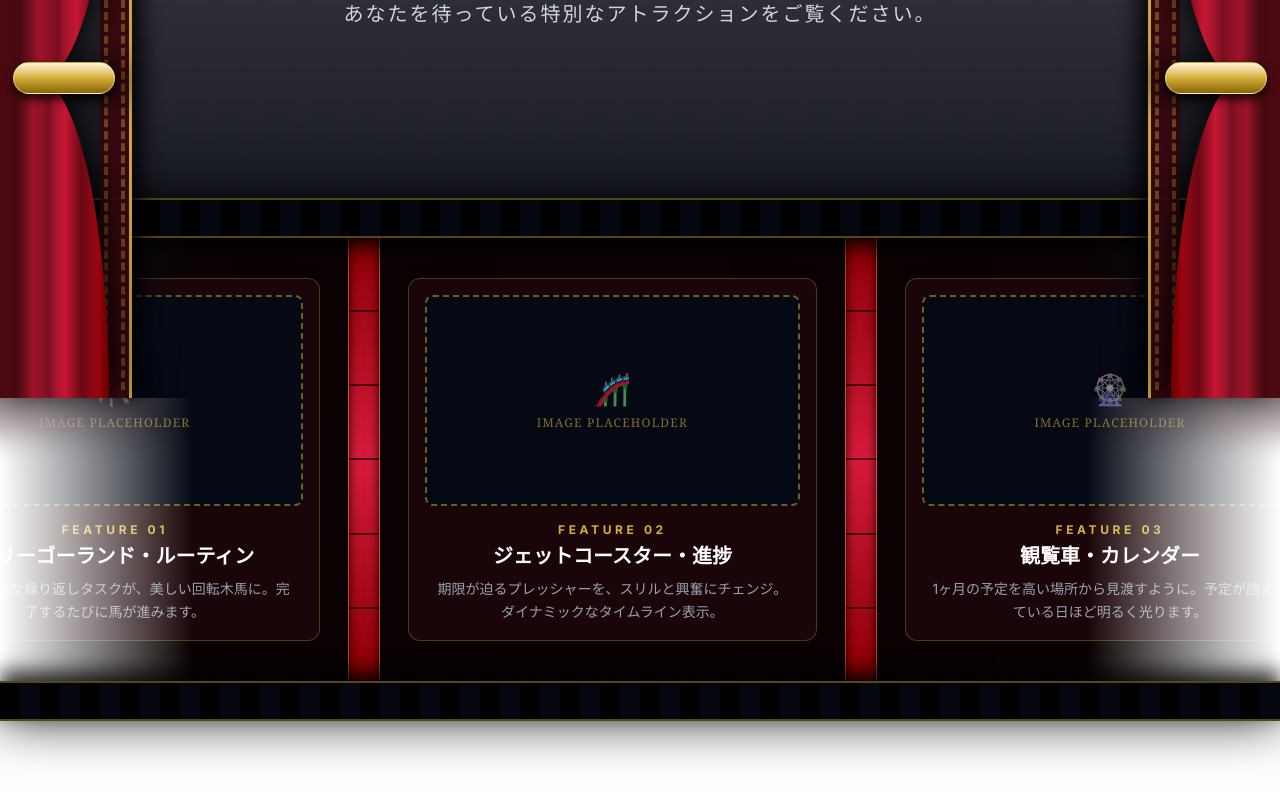
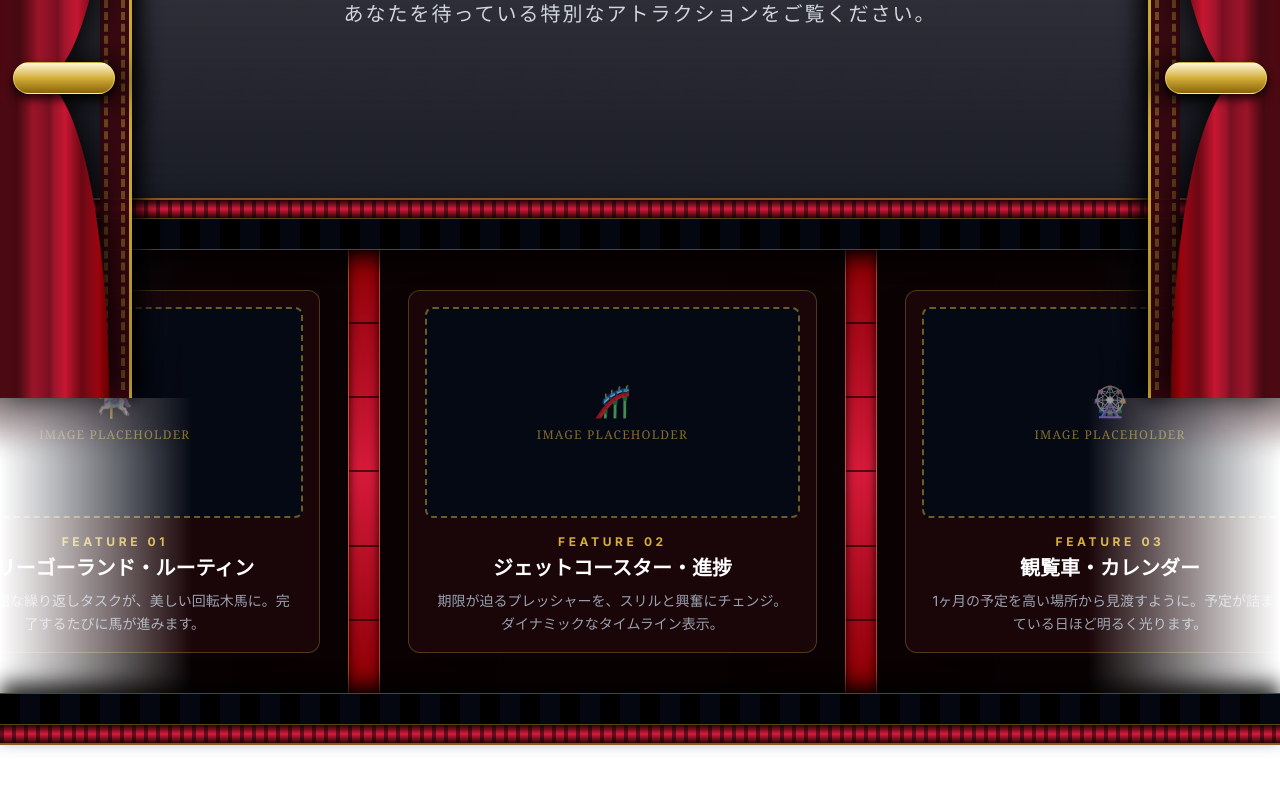
Before and after one commit to komatsuna047/trofa, a Next.js app: page /trofa in a window 1280 px wide. Shown: the part 402-1202 px from the top of the page. Built offline with nearby package versions, Linux system fonts and the light colour scheme.

Commit message:
sad# Please enter the commit message for your changes. Lines starting

```diff
--- a/src/app/trofa/page.tsx
+++ b/src/app/trofa/page.tsx
@@ -140,14 +140,21 @@ export default function TrofaPage() {
       </section>
 
       {/* フィルムテープ（自動ループ・カルーセル）セクション */}
-      <section className="relative w-full flex flex-col items-center z-10 shadow-[0_0_50px_rgba(0,0,0,0.8)] my-10">
+      <section className="relative w-full flex flex-col items-center z-10 my-10">
 
-        {/* 上のビデオテープ */}
-        <div className="w-full h-8 md:h-10 bg-black border-y-2 border-[#d4af37]/40 relative z-20 shadow-[0_10px_20px_rgba(0,0,0,0.8)]">
-          <div className="absolute inset-0 opacity-80" style={{ backgroundImage: 'repeating-linear-gradient(90deg, #050914 0px, #050914 20px, transparent 20px, transparent 40px)' }}></div>
+        {/* 🌟 上の赤いローラー ＆ ビデオテープ */}
+        <div className="w-full flex flex-col relative z-20 shadow-[0_10px_20px_rgba(0,0,0,0.8)]">
+          {/* ローラー（赤い円柱と溝） */}
+          <div className="w-full h-3 md:h-5 bg-gradient-to-b from-[#2a0408] via-[#d71b3b] to-[#2a0408] border-t-2 border-[#d4af37]/50 relative overflow-hidden">
+            <div className="absolute inset-0 opacity-60" style={{ backgroundImage: 'repeating-linear-gradient(90deg, rgba(0,0,0,0.8) 0px, rgba(0,0,0,0.8) 4px, transparent 4px, transparent 12px)' }}></div>
+          </div>
+          {/* フィルムの穴（元のテープ） */}
+          <div className="w-full h-6 md:h-8 bg-black border-y border-[#d4af37]/40 relative">
+            <div className="absolute inset-0 opacity-80" style={{ backgroundImage: 'repeating-linear-gradient(90deg, #050914 0px, #050914 20px, transparent 20px, transparent 40px)' }}></div>
+          </div>
         </div>
 
-        {/* 🌟 横スクロール・コマコンテナ (items-stretch に変更し、pyを削除してテープが上下に届くように) */}
+        {/* 横スクロール・コマコンテナ */}
         <div
           ref={carouselRef}
           onScroll={handleScroll}
@@ -161,10 +168,8 @@ export default function TrofaPage() {
           {extendedFeatures.map((f, i) => (
             <div key={i} className="flex-shrink-0 snap-center flex items-stretch">
 
-              {/* 🌟 カード本体（上下にマージンを持たせて帯から離し、左右にマージンを持たせてテープから離す） */}
+              {/* カード本体 */}
               <div className="w-[65vw] md:w-[32vw] max-w-md bg-[#1a0508] border border-[#d4af37]/30 rounded-xl shadow-2xl flex flex-col p-4 my-8 md:my-10 mx-2 md:mx-4 relative group z-10">
-
-                {/* 📸 画像プレースホルダー */}
                 <div className="w-full aspect-video bg-[#050914] rounded-lg flex items-center justify-center border-2 border-dashed border-[#d4af37]/50 relative overflow-hidden cursor-pointer">
                   <div className="flex flex-col items-center opacity-60 group-hover:opacity-100 transition-opacity">
                     <span className="text-3xl mb-2">{f.icon}</span>
@@ -173,7 +178,6 @@ export default function TrofaPage() {
                   <div className="absolute inset-0 bg-gradient-to-br from-white/10 to-transparent opacity-0 group-hover:opacity-100 transition-opacity duration-500"></div>
                 </div>
 
-                {/* テキストエリア */}
                 <div className="w-full text-center mt-4">
                   <div className="text-[#d4af37] text-xs tracking-[0.3em] font-bold mb-1">{f.subtitle}</div>
                   <h3 className="text-lg md:text-xl font-bold mb-2 font-serif text-white">{f.title}</h3>
@@ -181,7 +185,7 @@ export default function TrofaPage() {
                 </div>
               </div>
 
-              {/* 🌟 赤い連結テープ（上下の帯にピッタリくっつくように items-stretch で広がり、左右に少し隙間） */}
+              {/* 赤い連結テープ */}
               {i !== extendedFeatures.length - 1 && (
                 <div className="w-[4vw] md:w-[2.5vw] bg-gradient-to-b from-[#8b0000] via-[#d71b3b] to-[#8b0000] flex flex-col justify-evenly items-center shadow-[inset_0_0_10px_rgba(0,0,0,0.8)] border-x border-[#d4af37]/40 relative z-0 mx-2 md:mx-3">
                   <div className="w-full h-[2px] bg-black/60"></div>
@@ -195,9 +199,16 @@ export default function TrofaPage() {
           ))}
         </div>
 
-        {/* 下のビデオテープ */}
-        <div className="w-full h-8 md:h-10 bg-black border-y-2 border-[#d4af37]/40 relative z-20 shadow-[0_-10px_20px_rgba(0,0,0,0.8)]">
-          <div className="absolute inset-0 opacity-80" style={{ backgroundImage: 'repeating-linear-gradient(90deg, transparent 0px, transparent 20px, #050914 20px, #050914 40px)' }}></div>
+        {/* 🌟 下の赤いローラー ＆ ビデオテープ */}
+        <div className="w-full flex flex-col relative z-20 shadow-[0_-10px_20px_rgba(0,0,0,0.8)]">
+          {/* フィルムの穴（元のテープ） */}
+          <div className="w-full h-6 md:h-8 bg-black border-y border-[#d4af37]/40 relative">
+            <div className="absolute inset-0 opacity-80" style={{ backgroundImage: 'repeating-linear-gradient(90deg, transparent 0px, transparent 20px, #050914 20px, #050914 40px)' }}></div>
+          </div>
+          {/* ローラー（赤い円柱と溝） */}
+          <div className="w-full h-3 md:h-5 bg-gradient-to-b from-[#2a0408] via-[#d71b3b] to-[#2a0408] border-b-2 border-[#d4af37]/50 relative overflow-hidden">
+            <div className="absolute inset-0 opacity-60" style={{ backgroundImage: 'repeating-linear-gradient(90deg, rgba(0,0,0,0.8) 0px, rgba(0,0,0,0.8) 4px, transparent 4px, transparent 12px)' }}></div>
+          </div>
         </div>
 
       </section>
```
